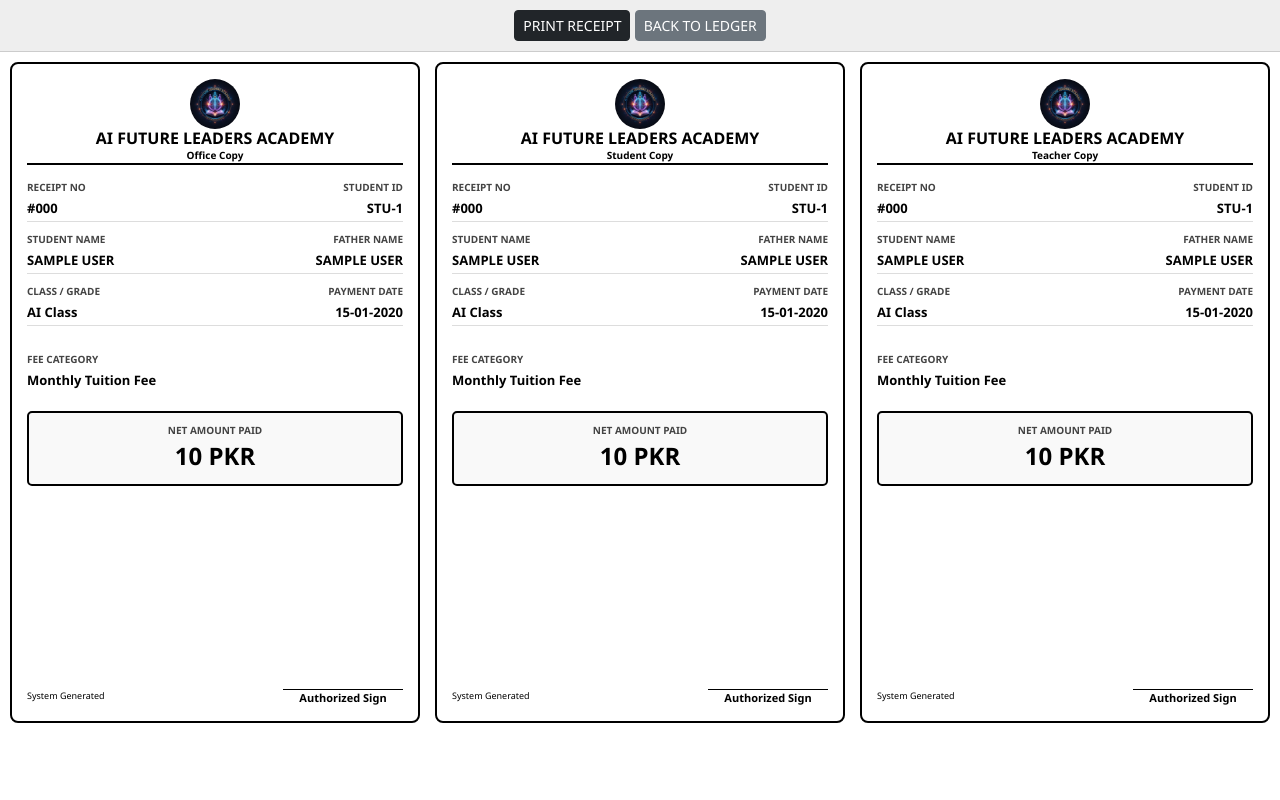
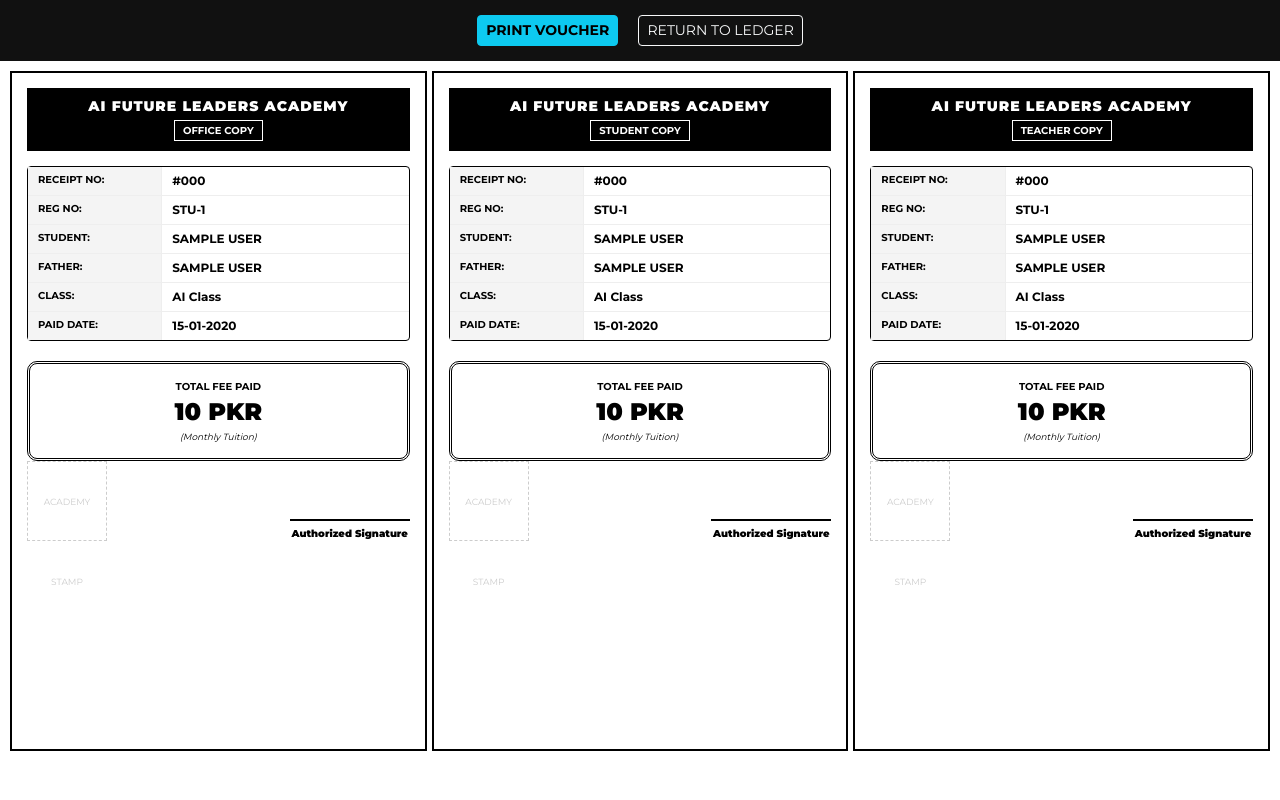
Before and after one commit to jawad50633-tech/student_system, a PHP site: page /admin/receipts.php?print=1 in a window 1280 px wide. Run offline with PHP 8.4, Linux system fonts and the light colour scheme; the visitor is signed in with stand-in values (Sample User, id 1); data comes from the database, SQL or seed files in the repository; tables that the repository leaves empty hold one stand-in row (values such as "Sample post").

Commit message:
Update receipts.php

```diff
--- a/admin/receipts.php
+++ b/admin/receipts.php
@@ -2,20 +2,24 @@
 require_once '../config.php';
 require_once '../includes/auth_check.php';
 
-// 1. SAFE VARIABLE CAPTURE (Prevents the Line 14 Warning)
+// --- ACTION: DELETE FEE RECORD ---
+if (isset($_GET['delete'])) {
+    $fee_id = $_GET['delete'];
+    $sid = $_GET['student_id'];
+    $stmt = $pdo->prepare("DELETE FROM fees WHERE id = ?");
+    if ($stmt->execute([$fee_id])) {
+        header("Location: receipts.php?student_id=$sid&msg=Deleted");
+        exit;
+    }
+}
+
 $student_id = isset($_GET['student_id']) ? $_GET['student_id'] : null;
 $receipt_id = isset($_GET['print']) ? $_GET['print'] : null;
 
 // --- MODE 1: PRINTING A SPECIFIC RECEIPT ---
 if ($receipt_id) {
-    // 2. DETAILED SQL QUERY
-    // Ensure 'father_name' exists in your 'students' table
     $stmt = $pdo->prepare("
-        SELECT f.*,
-               s.id as sid,
-               s.name as student_name,
-               s.father_name as f_name,
-               c.class_name
+        SELECT f.*, s.id as sid, s.name as student_name, s.father_name as f_name, c.class_name
         FROM fees f
         LEFT JOIN students s ON f.student_id = s.id
         LEFT JOIN classes c ON s.class_id = c.id
@@ -24,9 +28,7 @@ if ($receipt_id) {
     $stmt->execute([$receipt_id]);
     $r = $stmt->fetch();
 
-    if (!$r) {
-        die("Receipt ID #$receipt_id not found.");
-    }
+    if (!$r) die("Receipt ID #$receipt_id not found.");
 
     $copies = ['Office Copy', 'Student Copy', 'Teacher Copy'];
     ?>
@@ -37,94 +39,67 @@ if ($receipt_id) {
         <title>Receipt_<?php echo $r['receipt_number']; ?></title>
         <link href="https://cdn.jsdelivr.net/npm/bootstrap@5.3.0/dist/css/bootstrap.min.css" rel="stylesheet">
         <style>
-            body { font-family: 'Segoe UI', Tahoma, Geneva, Verdana, sans-serif; background: #fff; color: #000; }
-            @page { size: A4 landscape; margin: 5mm; }
-            .no-print-nav { background: #eee; padding: 10px; text-align: center; border-bottom: 1px solid #ccc; }
-            .receipt-wrapper { display: flex; gap: 15px; padding: 10px; }
+            @import url('https://fonts.googleapis.com/css2?family=Montserrat:wght@400;700;900&display=swap');
+            body { font-family: 'Montserrat', sans-serif; background: #fff; color: #000; }
+            @page { size: A4 landscape; margin: 0; }
+            .no-print-nav { background: #111; padding: 15px; text-align: center; color: #fff; }
+            .receipt-wrapper { display: flex; padding: 10px; gap: 5px; }
             .receipt-box {
-                flex: 1; border: 2px solid #000; padding: 15px; border-radius: 8px;
-                display: flex; flex-direction: column; min-height: 175mm;
+                flex: 1; border: 2px solid #000; padding: 15px; position: relative;
+                min-height: 180mm; background: #fff;
             }
-            .header { text-align: center; border-bottom: 2px solid #000; margin-bottom: 15px; }
-            .school-title { font-weight: 900; font-size: 16px; margin: 0; text-transform: uppercase; }
+            .header-strip { background: #000; color: #fff; padding: 10px; text-align: center; margin-bottom: 15px; }
+            .school-name { font-weight: 900; font-size: 14px; margin-bottom: 0; letter-spacing: 1px; }
+            .receipt-label { font-size: 10px; font-weight: bold; border: 1px solid #fff; display: inline-block; padding: 2px 8px; margin-top: 5px; }
 
-            /* Grid Layout for details */
-            .detail-row { display: flex; justify-content: space-between; margin-bottom: 10px; }
-            .detail-col { flex: 1; border-bottom: 1px solid #ddd; padding-bottom: 2px; }
+            .info-grid { border: 1px solid #000; border-radius: 4px; margin-bottom: 15px; }
+            .info-row { display: flex; border-bottom: 1px solid #eee; }
+            .info-row:last-child { border-bottom: none; }
+            .info-key { flex: 1; background: #f4f4f4; padding: 5px 10px; font-size: 10px; font-weight: bold; text-transform: uppercase; border-right: 1px solid #eee; }
+            .info-val { flex: 2; padding: 5px 10px; font-size: 12px; font-weight: 700; }
 
-            .label { font-size: 10px; font-weight: bold; color: #444; text-transform: uppercase; display: block; }
-            .value { font-size: 13px; font-weight: 600; }
+            .amount-section { border: 3px double #000; padding: 15px; text-align: center; margin-top: 20px; border-radius: 10px; }
+            .amount-val { font-size: 24px; font-weight: 900; }
 
-            .amount-box {
-                margin-top: 20px; background: #f9f9f9; border: 2px solid #000;
-                padding: 10px; text-align: center; border-radius: 5px;
-            }
-            .footer { margin-top: auto; display: flex; justify-content: space-between; padding-top: 30px; }
-            .sign-line { border-top: 1px solid #000; width: 120px; text-align: center; font-size: 11px; font-weight: bold; }
-            @media print { .no-print-nav { display: none; } }
+            .footer-sign { margin-top: auto; display: flex; justify-content: space-between; align-items: flex-end; padding-bottom: 20px; }
+            .stamp-box { width: 80px; height: 80px; border: 1px dashed #ccc; font-size: 9px; text-align: center; line-height: 80px; color: #ccc; }
+            .line { border-top: 2px solid #000; width: 120px; text-align: center; font-size: 10px; font-weight: 800; padding-top: 5px; }
+
+            @media print { .no-print-nav { display: none; } .receipt-box { border-right: 1px dashed #000; } }
         </style>
     </head>
     <body onload="window.print()">
         <div class="no-print-nav">
-            <button onclick="window.print()" class="btn btn-dark btn-sm">PRINT RECEIPT</button>
-            <a href="receipts.php?student_id=<?php echo $r['student_id']; ?>" class="btn btn-secondary btn-sm">BACK TO LEDGER</a>
+            <button onclick="window.print()" class="btn btn-info btn-sm fw-bold">PRINT VOUCHER</button>
+            <a href="receipts.php?student_id=<?php echo $r['student_id']; ?>" class="btn btn-outline-light btn-sm ms-3">RETURN TO LEDGER</a>
         </div>
 
         <div class="receipt-wrapper">
             <?php foreach ($copies as $copy): ?>
             <div class="receipt-box">
-                <div class="header">
-                    <img src="../uploads/Logo Web.png" style="width:50px; border-radius:50%;">
-                    <h1 class="school-title">AI FUTURE LEADERS ACADEMY</h1>
-                    <div style="font-size:10px; font-weight:bold;"><?php echo $copy; ?></div>
+                <div class="header-strip">
+                    <h2 class="school-name">AI FUTURE LEADERS ACADEMY</h2>
+                    <div class="receipt-label"><?php echo strtoupper($copy); ?></div>
                 </div>
 
-                <div class="detail-row">
-                    <div class="detail-col">
-                        <span class="label">Receipt No</span>
-                        <span class="value">#<?php echo $r['receipt_number']; ?></span>
-                    </div>
-                    <div class="detail-col text-end">
-                        <span class="label">Student ID</span>
-                        <span class="value">STU-<?php echo $r['sid']; ?></span>
-                    </div>
+                <div class="info-grid">
+                    <div class="info-row"><div class="info-key">Receipt No:</div><div class="info-val">#<?php echo $r['receipt_number']; ?></div></div>
+                    <div class="info-row"><div class="info-key">Reg No:</div><div class="info-val">STU-<?php echo $r['sid']; ?></div></div>
+                    <div class="info-row"><div class="info-key">Student:</div><div class="info-val"><?php echo strtoupper($r['student_name']); ?></div></div>
+                    <div class="info-row"><div class="info-key">Father:</div><div class="info-val"><?php echo strtoupper($r['f_name'] ?? '---'); ?></div></div>
+                    <div class="info-row"><div class="info-key">Class:</div><div class="info-val"><?php echo $r['class_name']; ?></div></div>
+                    <div class="info-row"><div class="info-key">Paid Date:</div><div class="info-val"><?php echo date('d-m-Y', strtotime($r['payment_date'])); ?></div></div>
                 </div>
 
-                <div class="detail-row">
-                    <div class="detail-col">
-                        <span class="label">Student Name</span>
-                        <span class="value"><?php echo strtoupper($r['student_name']); ?></span>
-                    </div>
-                    <div class="detail-col text-end">
-                        <span class="label">Father Name</span>
-                        <span class="value"><?php echo strtoupper($r['f_name'] ?? 'N/A'); ?></span>
-                    </div>
+                <div class="amount-section">
+                    <div style="font-size: 10px; font-weight: bold;">TOTAL FEE PAID</div>
+                    <div class="amount-val"><?php echo number_format($r['amount']); ?> PKR</div>
+                    <div style="font-size: 9px; font-style: italic;">(<?php echo ($r['amount'] == 800) ? "Admission Charges" : "Monthly Tuition"; ?>)</div>
                 </div>
 
-                <div class="detail-row">
-                    <div class="detail-col">
-                        <span class="label">Class / Grade</span>
-                        <span class="value"><?php echo $r['class_name']; ?></span>
-                    </div>
-                    <div class="detail-col text-end">
-                        <span class="label">Payment Date</span>
-                        <span class="value"><?php echo date('d-m-Y', strtotime($r['payment_date'])); ?></span>
-                    </div>
-                </div>
-
-                <div class="mt-3">
-                    <span class="label">Fee Category</span>
-                    <span class="value"><?php echo ($r['amount'] == 800) ? "One-Time Admission Fee" : "Monthly Tuition Fee"; ?></span>
-                </div>
-
-                <div class="amount-box">
-                    <span class="label">Net Amount Paid</span>
-                    <div style="font-size: 24px; font-weight: 900;"><?php echo number_format($r['amount']); ?> PKR</div>
-                </div>
-
-                <div class="footer">
-                    <div style="font-size: 9px;">System Generated</div>
-                    <div class="sign-line">Authorized Sign</div>
+                <div class="footer-sign">
+                    <div class="stamp-box">ACADEMY STAMP</div>
+                    <div class="line">Authorized Signature</div>
                 </div>
             </div>
             <?php endforeach; ?>
@@ -139,44 +114,80 @@ if ($receipt_id) {
 if ($student_id) {
     include '../includes/header.php';
     ?>
-    <div class="container py-4">
-        <div class="card shadow-sm border-0">
-            <div class="card-header bg-white d-flex justify-content-between align-items-center">
-                <h4 class="mb-0 fw-bold">Fee History</h4>
-                <a href="fees.php" class="btn btn-outline-dark btn-sm">Back</a>
+    <link rel="stylesheet" href="https://cdnjs.cloudflare.com/ajax/libs/font-awesome/6.4.0/css/all.min.css">
+    <style>
+        body { background: #000; color: #fff; font-family: 'Inter', sans-serif; }
+        .ledger-card { background: #080808; border: 1px solid #222; border-radius: 20px; overflow: hidden; }
+        .table { margin-bottom: 0; color: #fff; }
+        .table thead th { background: #111; color: #00d4ff; border: none; padding: 20px; font-size: 12px; text-transform: uppercase; }
+        .table tbody td { border-bottom: 1px solid #1a1a1a; padding: 18px; vertical-align: middle; }
+        .btn-action { width: 35px; height: 35px; border-radius: 8px; display: inline-flex; align-items: center; justify-content: center; transition: 0.3s; border: none; }
+        .btn-print { background: rgba(0, 212, 255, 0.1); color: #00d4ff; }
+        .btn-print:hover { background: #00d4ff; color: #000; }
+        .btn-delete { background: rgba(255, 62, 62, 0.1); color: #ff3e3e; margin-left: 8px; }
+        .btn-delete:hover { background: #ff3e3e; color: #fff; }
+    </style>
+
+    <div class="container py-5">
+        <div class="d-flex justify-content-between align-items-center mb-4">
+            <div>
+                <h2 class="fw-bold mb-0">Student Ledger</h2>
+                <p class="text-secondary small">Viewing all transaction history</p>
             </div>
+            <a href="fees.php" class="btn btn-outline-secondary btn-sm rounded-pill px-4">Close Ledger</a>
+        </div>
+
+        <?php if(isset($_GET['msg'])): ?>
+            <div class="alert alert-danger border-0 bg-dark text-danger py-2 px-3 small mb-4">Record deleted successfully.</div>
+        <?php endif; ?>
+
+        <div class="ledger-card shadow-lg">
             <div class="table-responsive">
-                <table class="table table-hover mb-0">
-                    <thead class="table-light">
+                <table class="table">
+                    <thead>
                         <tr>
-                            <th>Receipt #</th>
+                            <th>Receipt Number</th>
                             <th>Amount</th>
-                            <th>Date</th>
-                            <th class="text-center">Action</th>
+                            <th>Payment Date</th>
+                            <th class="text-end">Actions</th>
                         </tr>
                     </thead>
                     <tbody>
                         <?php
                         $stmt = $pdo->prepare("SELECT * FROM fees WHERE student_id = ? ORDER BY id DESC");
                         $stmt->execute([$student_id]);
-                        while ($row = $stmt->fetch()) {
-                            echo "<tr>
-                                <td class='fw-bold'>#{$row['receipt_number']}</td>
-                                <td>" . number_format($row['amount']) . " PKR</td>
-                                <td>" . date('d M, Y', strtotime($row['payment_date'])) . "</td>
-                                <td class='text-center'>
-                                    <a href='receipts.php?print={$row['id']}' target='_blank' class='btn btn-primary btn-sm rounded-pill'>Print</a>
-                                </td>
-                            </tr>";
-                        }
+                        while ($row = $stmt->fetch()):
                         ?>
+                        <tr>
+                            <td class="fw-bold text-info">#<?php echo $row['receipt_number']; ?></td>
+                            <td><span class="badge bg-dark border border-secondary p-2 px-3"><?php echo number_format($row['amount']); ?> PKR</span></td>
+                            <td class="text-secondary"><?php echo date('d M, Y', strtotime($row['payment_date'])); ?></td>
+                            <td class="text-end">
+                                <a href="receipts.php?print=<?php echo $row['id']; ?>" target="_blank" class="btn-action btn-print" title="Print Receipt">
+                                    <i class="fa-solid fa-print"></i>
+                                </a>
+                                <a href="javascript:void(0)" onclick="confirmDelete(<?php echo $row['id']; ?>, <?php echo $student_id; ?>)" class="btn-action btn-delete" title="Delete Entry">
+                                    <i class="fa-solid fa-trash-can"></i>
+                                </a>
+                            </td>
+                        </tr>
+                        <?php endwhile; ?>
                     </tbody>
                 </table>
             </div>
         </div>
     </div>
+
+    <script>
+    function confirmDelete(feeId, studentId) {
+        if (confirm("⚠️ WARNING: Are you sure you want to delete this payment record? This action cannot be undone.")) {
+            window.location.href = "receipts.php?delete=" + feeId + "&student_id=" + studentId;
+        }
+    }
+    </script>
     <?php
     include '../includes/footer.php';
 } else {
-    die("<div style='text-align:center; padding:100px;'><h3>Please select a student first.</h3><a href='fees.php'>Go Back</a></div>");
+    header("Location: fees.php");
 }
+?>
```
